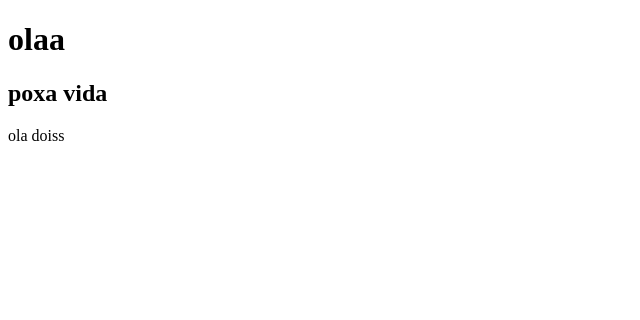
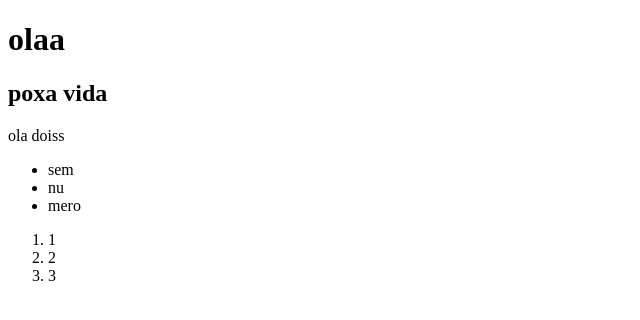
Before and after one commit to BrunoCdML/ceub-programacao-web, a plain HTML site: page index.html in a window 1280 px wide. Shown: the whole page, without its empty margins (0-640 px from the left). Drawn offline with Linux system fonts and the light colour scheme.

Commit message:
atualização da pagina

```diff
--- a/index.html
+++ b/index.html
@@ -9,5 +9,19 @@
     <h1>olaa</h1>
     <h2>poxa vida</h2>
     <p>ola doiss</p>
+
+    <!--esse é um comentario -->
+
+    <ul>
+        <li>sem</li>
+        <li>nu</li>
+        <li>mero</li>
+    </ul>
+
+    <ol>
+        <li>1</li>
+        <li>2</li>
+        <li>3</li>
+    </ol>
 </body>
 </html>
```
